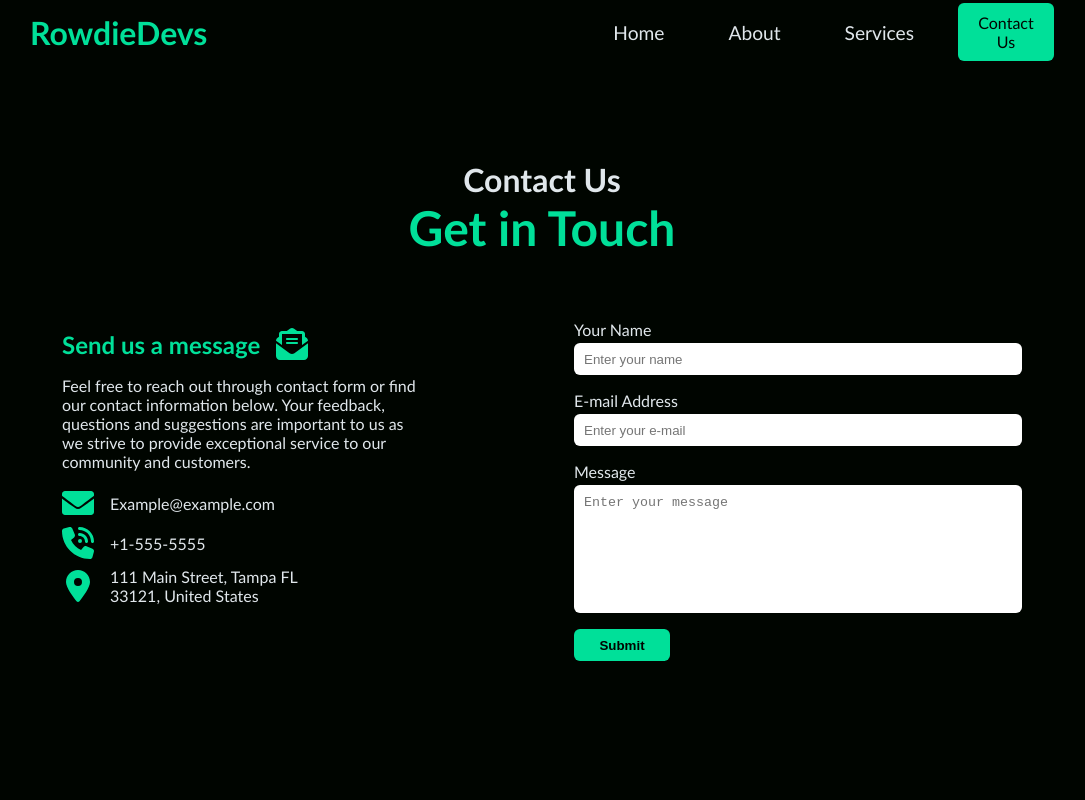
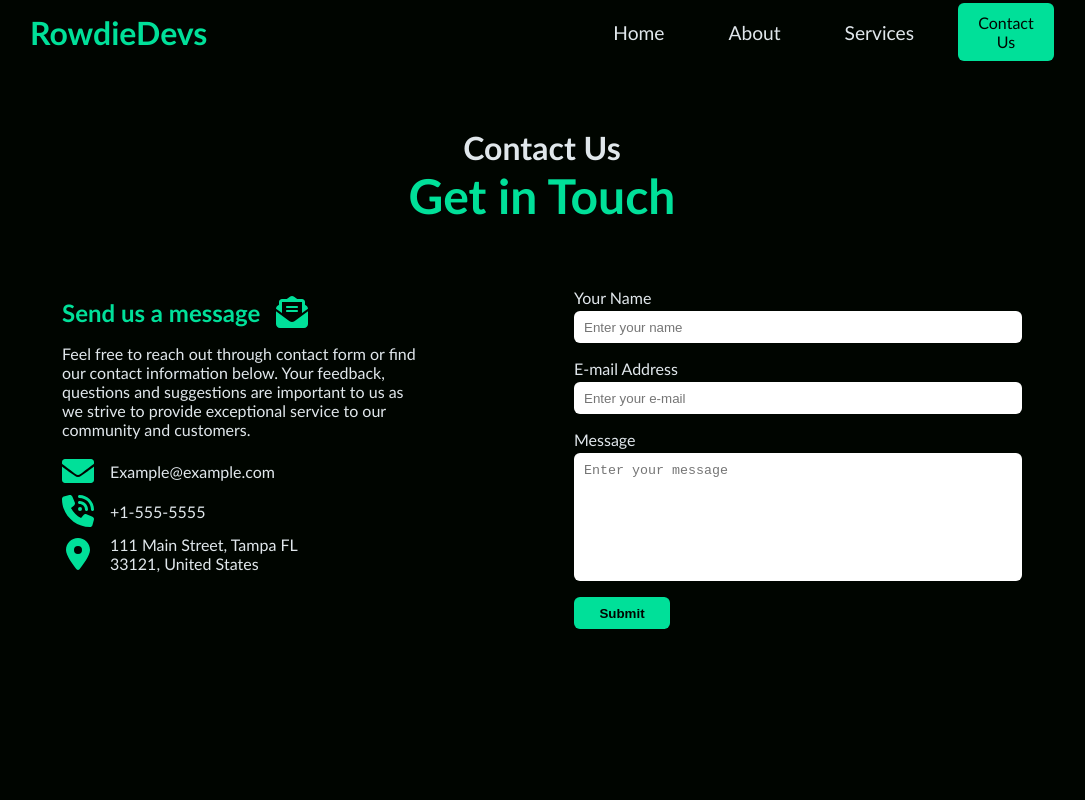
Before and after one commit to RowDev727/MySite, a React (Vite) app in the folder frontend/: page /contact in a window 1280 px wide. Shown: the top 800 px of the page, without its empty margins (98-1183 px from the left). Built offline with nearby package versions, Linux system fonts and the light colour scheme.

Commit message:
Top Margin Changed

```diff
--- a/frontend/src/pages/about/About.module.css
+++ b/frontend/src/pages/about/About.module.css
@@ -5,7 +5,7 @@
 
 .aboutContainer {
     margin-bottom: 4rem;
-    padding: 6rem 2rem 2rem 2rem;
+    padding: 4rem 2rem 2rem 2rem;
 
 }
 
--- a/frontend/src/pages/contact/Contact.module.css
+++ b/frontend/src/pages/contact/Contact.module.css
@@ -11,7 +11,7 @@
 
 .contactHeading {
     text-align: center;
-    margin-top: 4rem;
+    margin-top: 2rem;
     margin-bottom: 4rem;
 }
 
--- a/frontend/src/pages/services/Services.module.css
+++ b/frontend/src/pages/services/Services.module.css
@@ -5,7 +5,7 @@
 
 .servicesContainer {
     margin-bottom: 4rem;
-    padding: 6rem 2rem 2rem 2rem;
+    padding: 4rem 2rem 2rem 2rem;
 }
 
 .servicesRow {
```
Also changed, not shown: 1 other file (tests, documents, lock files or other folders).
